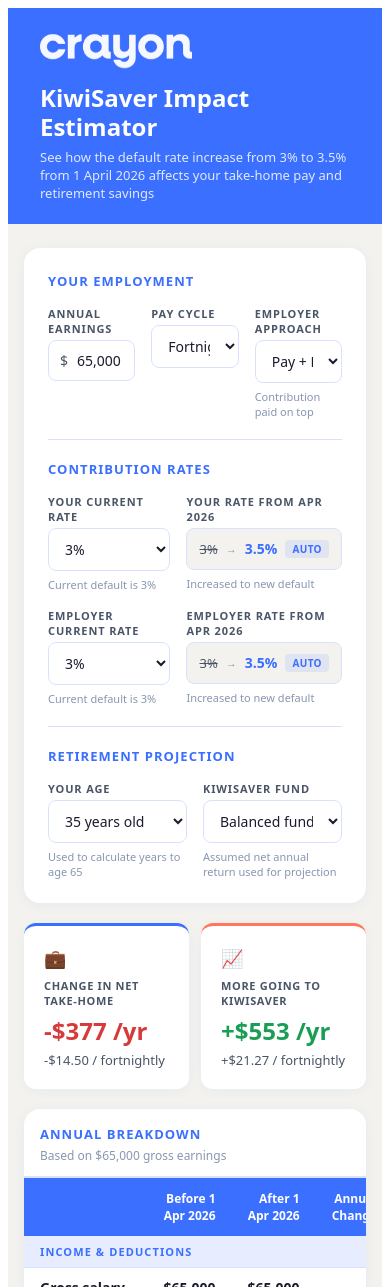
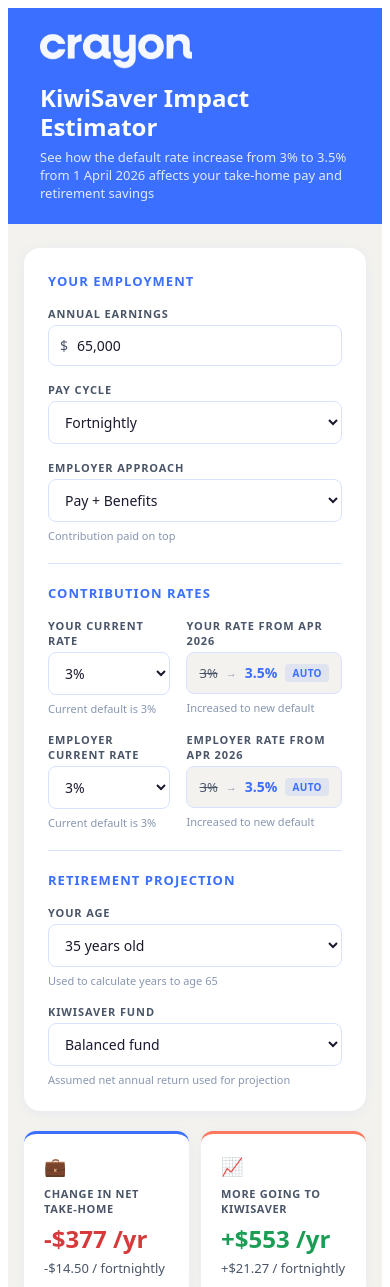
Before and after one commit to gocrayon/kiwisaver-estimator, a React (Vite) app: page / in a window 390 px wide. Shown: the top 1287 px of the page. Built offline with nearby package versions, Linux system fonts and the light colour scheme.

Commit message:
Update App.jsx
mobile layout fix

```diff
--- a/src/App.jsx
+++ b/src/App.jsx
@@ -1,4 +1,4 @@
-import { useState, useMemo } from "react";
+import { useState, useMemo, useEffect } from "react";
 
 const C = { blue:"#3A6FFF", cream:"#F3F2EE", peach:"#FF785E", shade:"#d8e2ff", white:"#ffffff", dark:"#1a1a2e", mid:"#4a5568", light:"#8896b0" };
 const PAYE_BRACKETS = [[0,15600,0.105],[15600,53500,0.175],[53500,78100,0.30],[78100,180000,0.33],[180000,Infinity,0.39]];
@@ -103,6 +103,13 @@ export default function KiwiSaverEstimator() {
   const [fund,setFund] = useState("Balanced");
   const [showAssumptions,setShowAssumptions] = useState(false);
 
+  const [isMobile, setIsMobile] = useState(() => window.innerWidth < 640);
+  useEffect(() => {
+    const handler = () => setIsMobile(window.innerWidth < 640);
+    window.addEventListener("resize", handler);
+    return () => window.removeEventListener("resize", handler);
+  }, []);
+
   const eeAfter = eeBefore==="3"?"3.5":eeBefore;
   const erAfter = erBefore==="3"?"3.5":erBefore;
   const sal = useMemo(()=>Math.max(0,parseFloat(salary)||0),[salary]);
@@ -136,7 +143,7 @@ export default function KiwiSaverEstimator() {
 
           {/* Section 1: Your Employment */}
           <SectionHeader label="Your Employment" />
-          <div style={{display:"grid",gridTemplateColumns:"1fr 1fr 1fr",gap:16}}>
+          <div style={{display:"grid",gridTemplateColumns:isMobile?"1fr":"1fr 1fr 1fr",gap:16}}>
             <SalaryInput value={salary} onChange={setSalary} />
             <Sel label="Pay Cycle" value={cycle} onChange={setCycle} options={Object.keys(CYCLES)} />
             <Sel label="Employer Approach" value={approach} onChange={setApproach} options={["Pay + Benefits","Total Remuneration"]} hint={approach==="Total Remuneration"?"Contribution deducted from earnings":"Contribution paid on top"} />
@@ -159,7 +166,7 @@ export default function KiwiSaverEstimator() {
 
           {/* Section 3: Retirement Projection */}
           <SectionHeader label="Retirement Projection" />
-          <div style={{display:"grid",gridTemplateColumns:"1fr 1fr",gap:16}}>
+          <div style={{display:"grid",gridTemplateColumns:isMobile?"1fr":"1fr 1fr",gap:16}}>
             <Sel label="Your Age" value={age} onChange={setAge} options={Array.from({length:64},(_,i)=>({v:String(i+16),l:`${i+16} years old`}))} hint="Used to calculate years to age 65" />
             <Sel label="KiwiSaver Fund" value={fund} onChange={setFund} options={Object.keys(FUND_RETURNS).map(f=>({v:f,l:`${f} fund`}))} hint="Assumed net annual return used for projection" />
           </div>
```
